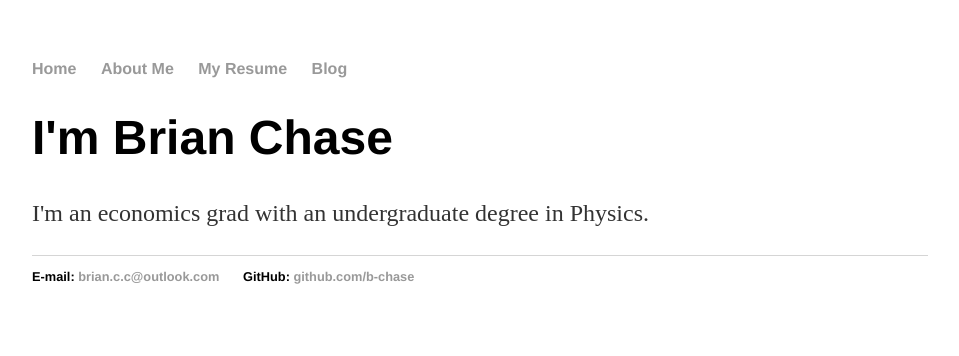
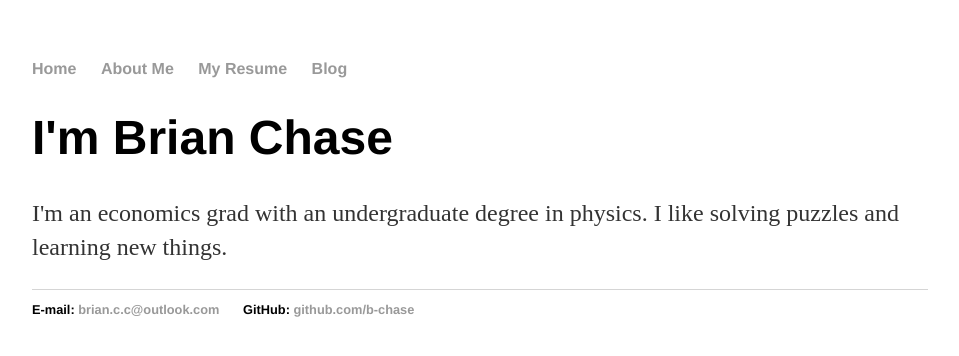
Before and after one commit to b-chase/b-chase.github.io, a Jekyll site: the page built from index.html, in a window 1280 px wide. Shown: the top 356 px of the page, without its empty margins (160-1119 px from the left). Built offline with Jekyll 4.4.1, drawn with Linux system fonts in a browser that asks for light colours.

Commit message:
Update index.html

```diff
--- a/index.html
+++ b/index.html
@@ -4,5 +4,5 @@ title: Hank Quinlan, Horrible Cop
 ---
 <div class="blurb">
 	<h1>I'm Brian Chase</h1>
-	<p>I'm an economics grad with an undergraduate degree in Physics.</p>
+	<p>I'm an economics grad with an undergraduate degree in physics. I like solving puzzles and learning new things.</p>
 </div><!-- /.blurb -->
```
